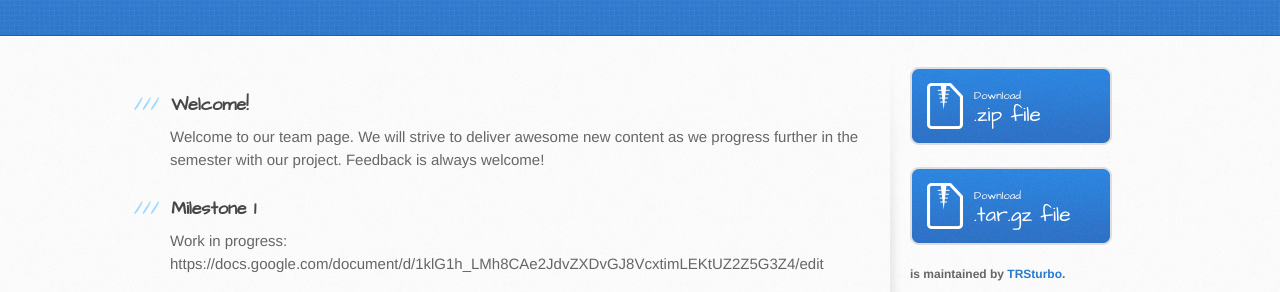
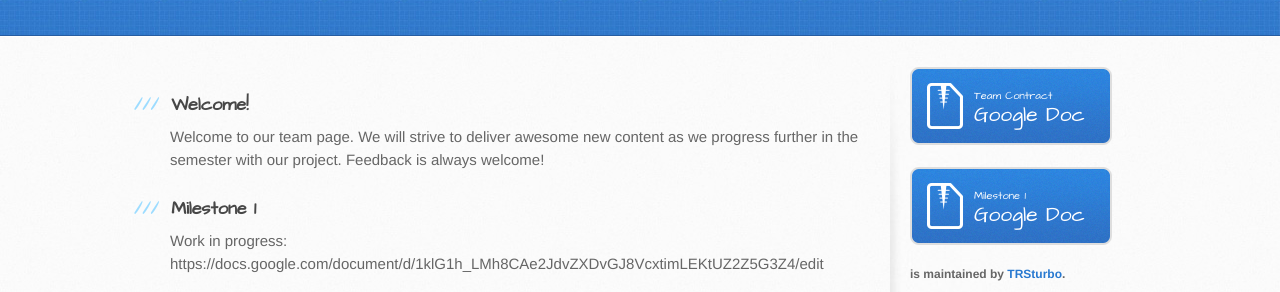
Before and after one commit to TRSturbo/Fantastic4, a plain HTML site: page index.html in a window 1280 px wide. Shown: the part 165-457 px from the top of the page. Drawn offline with Linux system fonts and the light colour scheme.

Commit message:
Added links to side

```diff
--- a/index.html
+++ b/index.html
@@ -41,13 +41,13 @@
         </section>
 
         <aside id="sidebar">
-          <a href="https://github.com/TRSturbo/Fantastic4/zipball/master" class="button">
-            <small>Download</small>
-            .zip file
+          <a href="https://docs.google.com/document/d/1oynHrMP6bISWSAKIGIGG6M8AG-HPJGGmC_mCYRB80f8/edit?usp=sharing" class="button">
+            <small>Team Contract</small>
+            Google Doc
           </a>
-          <a href="https://github.com/TRSturbo/Fantastic4/tarball/master" class="button">
-            <small>Download</small>
-            .tar.gz file
+          <a href="https://docs.google.com/document/d/1klG1h_LMh8CAe2JdvZXDvGJ8VcxtimLEKtUZ2Z5G3Z4/edit?usp=sharing" class="button">
+            <small>Milestone 1</small>
+            Google Doc
           </a>
 
           <p class="repo-owner"><a href="https://github.com/TRSturbo/Fantastic4"></a> is maintained by <a href="https://github.com/TRSturbo">TRSturbo</a>.</p>
```
